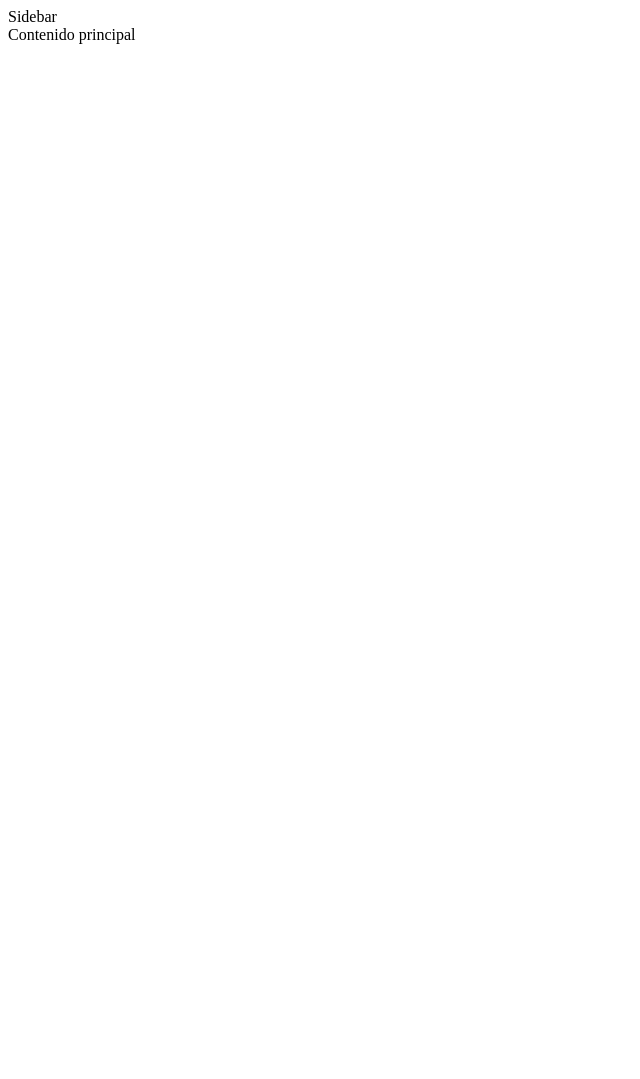
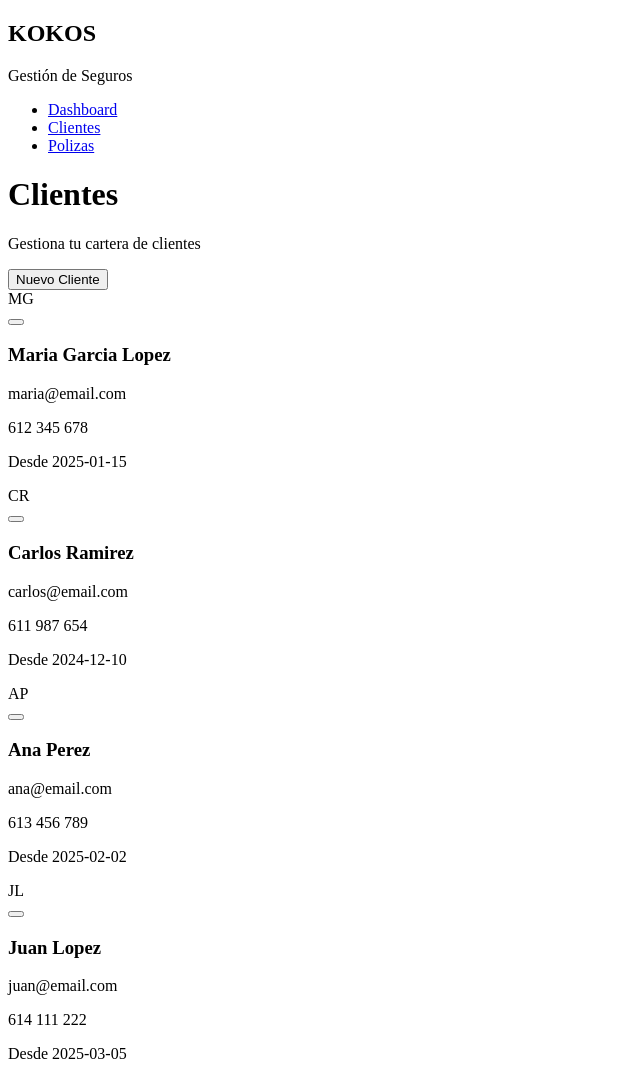
Before and after one commit to Jairo292/KOKOS_COMPANY, a plain HTML site: page frontEnd/html/clientes.html in a window 1280 px wide. Shown: the whole page, without its empty margins (0-640 px from the left). Before the commit the page ends 800 px from the top, so only its background shows below. Drawn offline with Linux system fonts and the light colour scheme.

Commit message:
front end rama clientes
modificaciones estructura base

```diff
--- a/frontEnd/html/clientes.html
+++ b/frontEnd/html/clientes.html
@@ -9,12 +9,81 @@
   <div class="layout">
 
   <aside>
-    Sidebar
+   <aside>
+
+  <header>
+    <h2>KOKOS</h2>
+    <p>Gestión de Seguros</p>
+  </header>
+
+  <nav>
+    <ul>
+      <li><a href="dashboard.html">Dashboard</a></li>
+      <li><a href="clientes.html">Clientes</a></li>
+      <li><a href="polizas.html">Polizas</a></li>
+    </ul>
+  </nav>
+
+</aside>
   </aside>
 
-  <main>
-    Contenido principal
-  </main>
+ <main>
+
+  <header>
+    <h1>Clientes</h1>
+    <p>Gestiona tu cartera de clientes</p>
+    <button>Nuevo Cliente</button>
+  </header>
+
+  <section class="clientes-grid">
+
+  <article class="cliente-card">
+    <div class="cliente-header">
+      <div class="avatar">MG</div>
+      <button class="editar"></button>
+    </div>
+    <h3>Maria Garcia Lopez</h3>
+    <p class="info"> maria@email.com</p>
+    <p class="info"> 612 345 678</p>
+    <p class="info"> Desde 2025-01-15</p>
+  </article>
+
+  <article class="cliente-card">
+    <div class="cliente-header">
+      <div class="avatar">CR</div>
+      <button class="editar"></button>
+    </div>
+    <h3>Carlos Ramirez</h3>
+    <p class="info"> carlos@email.com</p>
+    <p class="info"> 611 987 654</p>
+    <p class="info"> Desde 2024-12-10</p>
+  </article>
+
+  <article class="cliente-card">
+    <div class="cliente-header">
+      <div class="avatar">AP</div>
+      <button class="editar"></button>
+    </div>
+    <h3>Ana Perez</h3>
+    <p class="info"> ana@email.com</p>
+    <p class="info"> 613 456 789</p>
+    <p class="info"> Desde 2025-02-02</p>
+  </article>
+
+  <article class="cliente-card">
+    <div class="cliente-header">
+      <div class="avatar">JL</div>
+      <button class="editar"></button>
+    </div>
+    <h3>Juan Lopez</h3>
+    <p class="info"> juan@email.com</p>
+    <p class="info"> 614 111 222</p>
+    <p class="info"> Desde 2025-03-05</p>
+  </article>
+
+</section>
+
+</main>
 
 </div>
 
```
